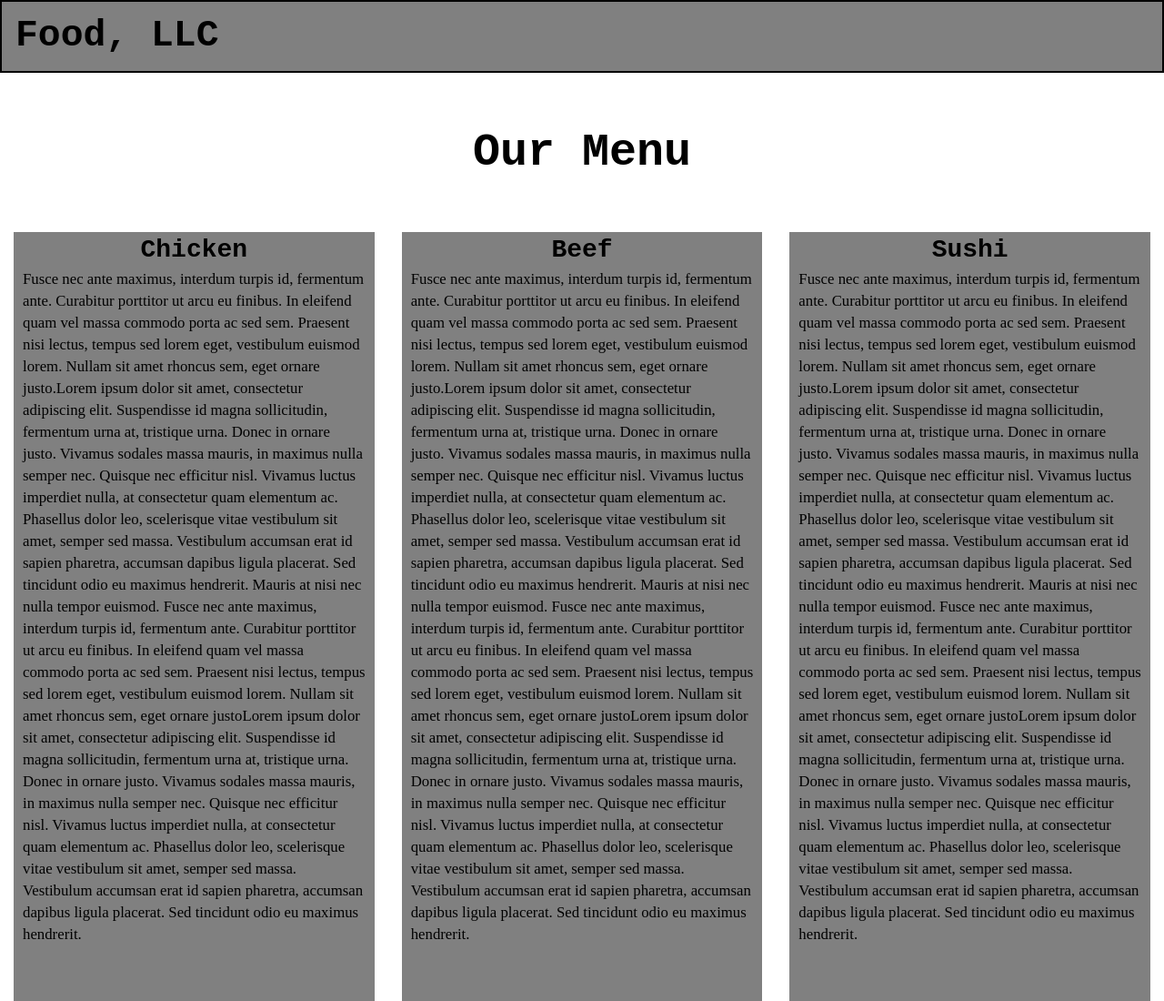
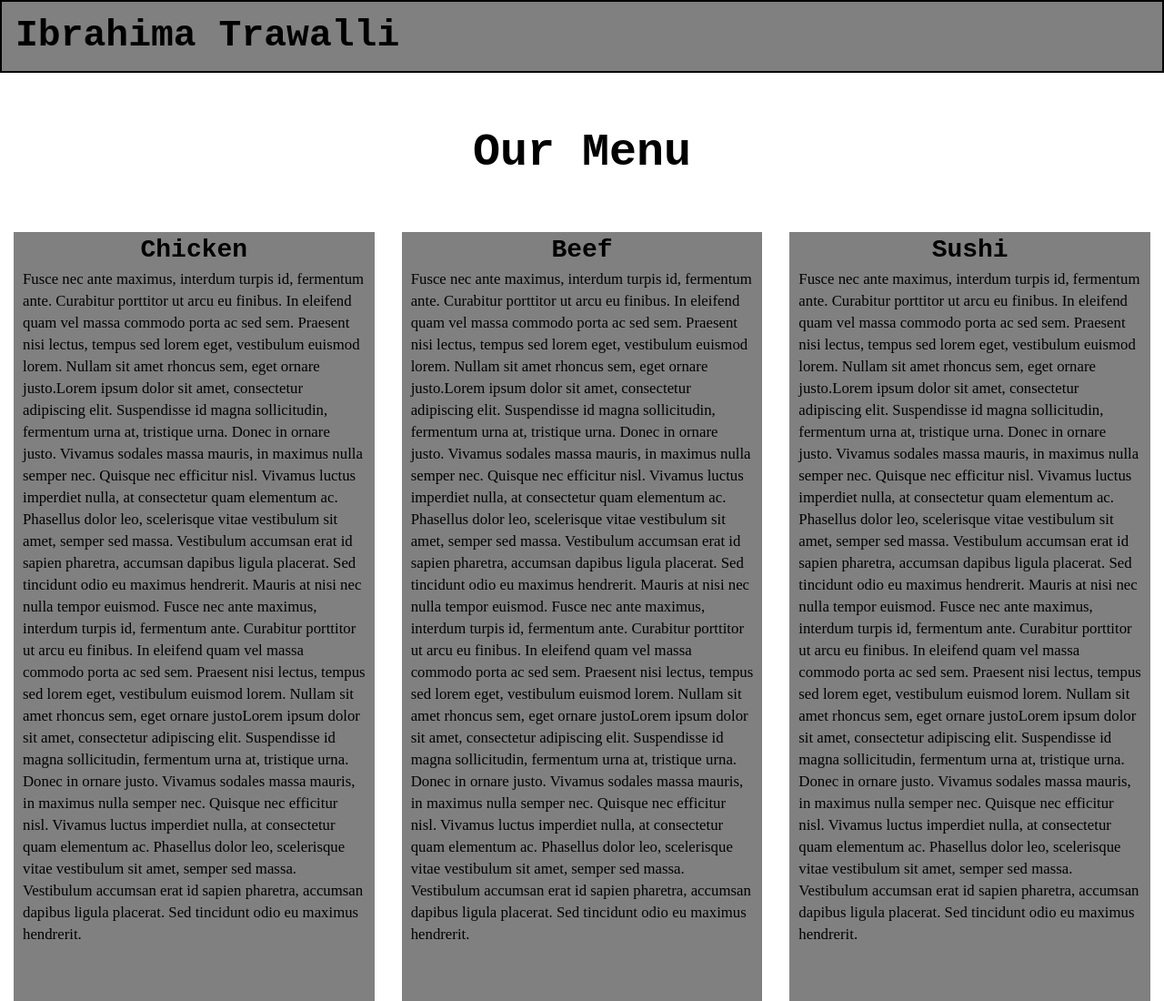
Before and after one commit to yinyanghns/module3-solution, a plain HTML site: page index.html in a window 1280 px wide. Shown: the top 1100 px of the page at 91% size. Drawn offline with Linux system fonts and the light colour scheme.

Commit message:
Actualizar index.html

```diff
--- a/index.html
+++ b/index.html
@@ -21,7 +21,7 @@
   <nav id="header-nav" class="navbar navbar-default">
     <div class="container-fluid">
       <div class="navbar-header">
-        <div id="navtitle" class="navbar-brand"> <h1>Food, LLC</h1></div>
+        <div id="navtitle" class="navbar-brand"> <h1>Ibrahima Trawalli</h1></div>
          <button type="button" class="navbar-toggle collapsed" data-toggle="collapse" data-target="#collapsable-nav" aria-expanded="false">
           <span class="sr-only">Toggle navigation</span>
           <span class="icon-bar"></span>
```
